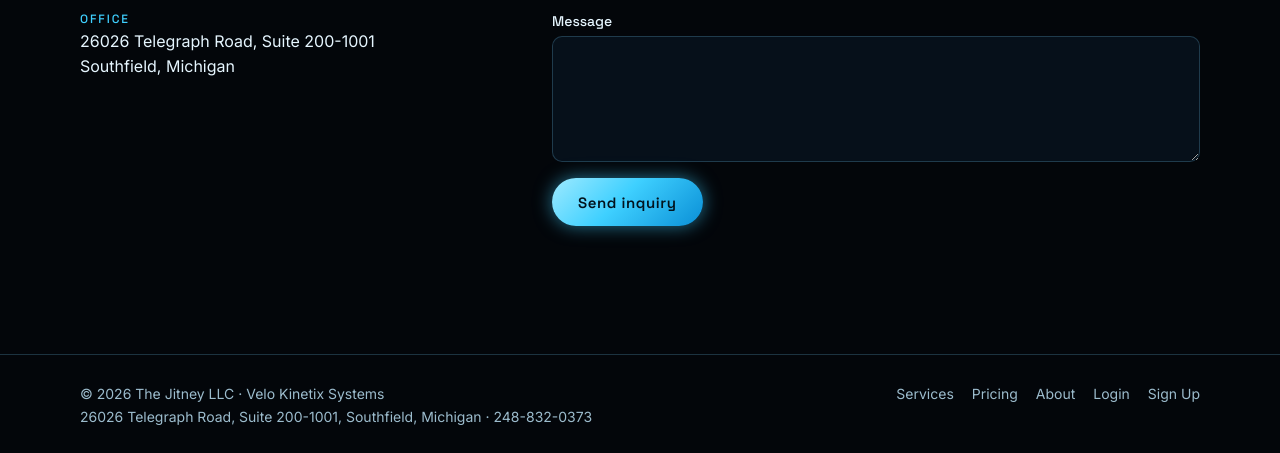
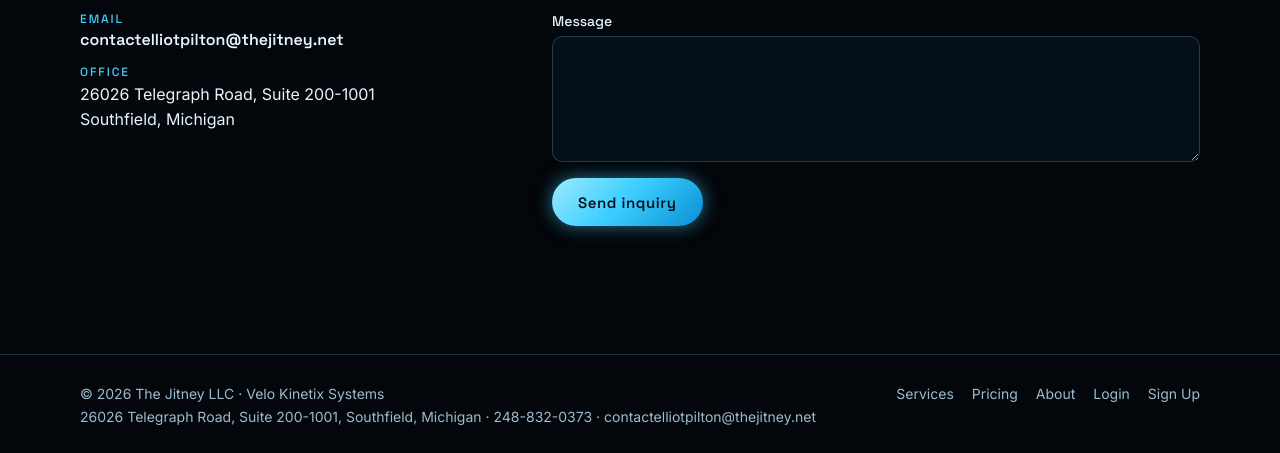
Before and after one commit to The-Jitney-LLC/Velokinetix, a plain HTML site: page index.html in a window 1280 px wide. Shown: the part 5710-6163 px from the top of the page. Drawn offline with Linux system fonts and the light colour scheme; animation ran at ten frames a second.

Commit message:
Add contact email to Contact section and footer
contactelliotpilton@thejitney.net, the same inbox website inquiries reach.

Co-Authored-By: Claude Opus 5.5 <noreply@anthropic.com>
Claude-Session: https://claude.ai/code/session_01BnCrgnu2oX5gyA6dv2REDn

```diff
--- a/index.html
+++ b/index.html
@@ -81,6 +81,7 @@ body{font-family:var(--vk-body);font-size:16px;line-height:1.6}
 .vk-reach a:hover{color:var(--vk-accent)}
 .vk-reach span:not(.vk-reach-k){color:var(--vk-fg)}
 .vk-foot span a{color:var(--vk-muted)}
+.vk-reach a.vk-mail{font-size:16px;overflow-wrap:anywhere}
 </style>
 </head><body>
 <style>
@@ -420,6 +421,7 @@ n.querySelectorAll('.vk-links a').forEach(function(a){a.addEventListener('click'
       <p class="vk-lede">Tell us about your business and the work you want automated. We reply within one business day.</p>
       <address class="vk-reach">
         <div><span class="vk-reach-k">Call</span><a href="tel:+12488320373">248-832-0373</a></div>
+        <div><span class="vk-reach-k">Email</span><a class="vk-mail" href="mailto:contactelliotpilton@thejitney.net">contactelliotpilton@thejitney.net</a></div>
         <div><span class="vk-reach-k">Office</span><span>26026 Telegraph Road, Suite 200-1001<br>Southfield, Michigan</span></div>
       </address>
     </div>
@@ -449,7 +451,7 @@ n.querySelectorAll('.vk-links a').forEach(function(a){a.addEventListener('click'
 </section>
 
 </main>
-<footer class="vk-foot"><div class="vk-in"><span>© <span id="vk-year">2026</span> The Jitney LLC · Velo Kinetix Systems<br>26026 Telegraph Road, Suite 200-1001, Southfield, Michigan · <a href="tel:+12488320373">248-832-0373</a></span><nav><a href="#services">Services</a><a href="#pricing">Pricing</a><a href="#about">About</a><a href="login.html#signin">Login</a><a href="login.html#signup">Sign Up</a></nav></div></footer>
+<footer class="vk-foot"><div class="vk-in"><span>© <span id="vk-year">2026</span> The Jitney LLC · Velo Kinetix Systems<br>26026 Telegraph Road, Suite 200-1001, Southfield, Michigan · <a href="tel:+12488320373">248-832-0373</a> · <a href="mailto:contactelliotpilton@thejitney.net">contactelliotpilton@thejitney.net</a></span><nav><a href="#services">Services</a><a href="#pricing">Pricing</a><a href="#about">About</a><a href="login.html#signin">Login</a><a href="login.html#signup">Sign Up</a></nav></div></footer>
 <script>
 (function(){
 /* Make webhook for the "Velo Kinetix Site 1" scenario (same address the previous homepage used). */
```
